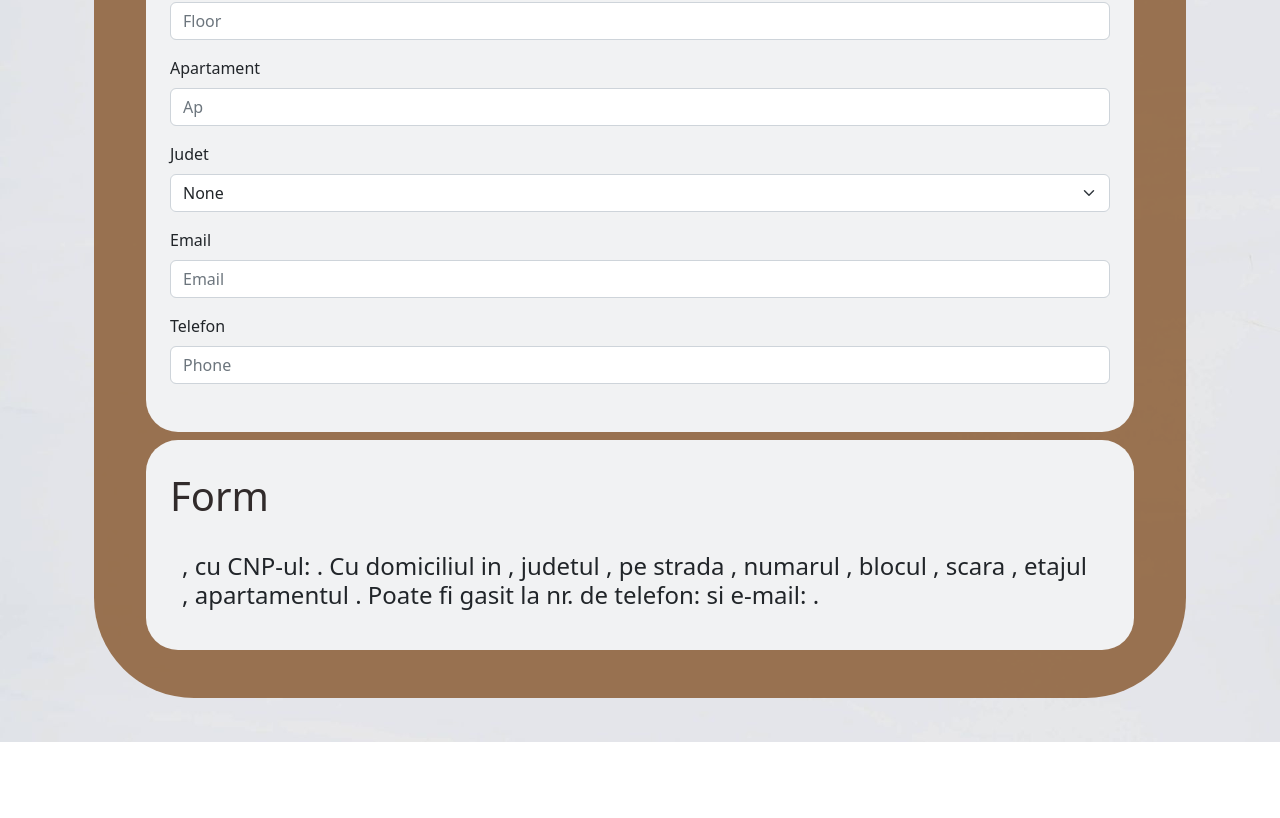
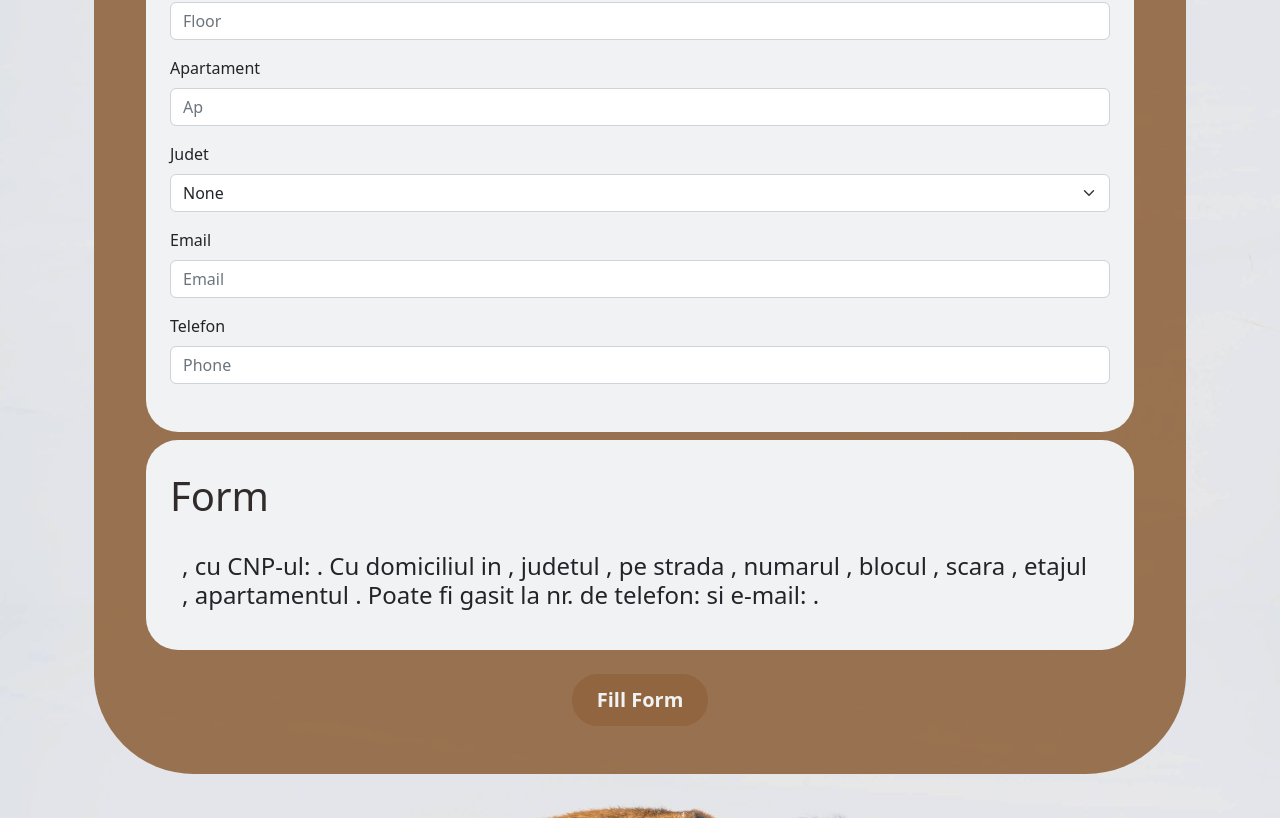
Before and after one commit to Olar-Alex-Student/Front-End, a React (Vite) app: page /forms/create/fill in a window 1280 px wide. Shown: the part 1102-1920 px from the top of the page. Before the commit the page ends 1844 px from the top, so only its background shows below. Built offline with nearby package versions, Linux system fonts and the light colour scheme.

Commit message:
Create Post To Fill Form But 422 Error

```diff
--- a/src/components/CreateForms.jsx
+++ b/src/components/CreateForms.jsx
@@ -5,6 +5,8 @@ import JoditEditor from 'jodit-react';
 import {LoginForm} from './LoginForm';
 
 export const CreateForms = () => {
+
+  const [formID, setFromID] = useState("");
 
   const [show, setShow] = useState(false);
 
@@ -196,6 +198,8 @@ export const CreateForms = () => {
       const response = await axios.post(url, output_data, { headers: headers });
       console.log(response.data); // Handle successful login
       console.log(output_data)
+      setFromID(response.data.id);
+      sessionStorage.setItem('formID', response.data.id);
     } catch (error) {
       console.log('error'); // error.response.data.message
       setError(error.response.data.message)
--- a/src/components/FillForm.jsx
+++ b/src/components/FillForm.jsx
@@ -4,6 +4,8 @@ import axios from "axios";
 import JoditEditor from 'jodit-react';
 
 export const FillForm = () => {
+
+    const [error, setError] = useState("");
 
     const [name, setName] = useState("");
     const [lastName, setLastName] = useState("");
@@ -22,18 +24,54 @@ export const FillForm = () => {
     const handleSubmit = async (e) => {
         e.preventDefault();
 
+        const token = sessionStorage.getItem('token');
+        const id = sessionStorage.getItem('id');
+        const formID = sessionStorage.getItem('formID');
+
+        const url = `https://bizoni-backend-apis.azurewebsites.net/api/v1/users/${id}/forms/${formID}/submissions/`;
+        const headers = {
+            Authorization: `Bearer ${token}`,
+            'Content-Type': 'application/x-www-form-urlencoded'
+        };
+
+        // const output_data = {
+        //     "submission_time": 1678028760,
+        //     "completed_dynamic_fields": {
+        //         "cnp": cnp,
+        //         "name": name,
+        //         "lastname": lastName,
+        //         "location": location,
+        //         "street": street,
+        //         "nr": nr,
+        //         "block": block,
+        //         "stair": stair,
+        //         "floor": floor,
+        //         "apartment": ap,
+        //         "county": county,
+        //         "email": email,
+        //         "phone": phone
+        //     }
+        // }
+
         const output_data = {
-            "title": title,
-            "delete_form_date": Math.floor(Date.now() / 1000 + 86400 * data_retension_period), // 2592000 = 30 days Unix epoch time
-            "sections": sections,
-            "dynamic_fields": dynamic_fields_array
+            "submission_time": 1678028760,
+            "completed_dynamic_fields": {
+                "cnp": 1234567890,
+                "name": "Valentin",
+                "address": "7353 South St. Braintree, MA 02184"
+            }
         }
 
-        try{
-
-        }
-        catch (error){
-
+        try {
+            const response = await axios.post(url, output_data, { headers: headers });
+            console.log(response.data); // Handle successful login
+            console.log(output_data);
+        } catch (error) {
+            console.log('error'); // error.response.data.message
+            console.error(error);
+            console.log(error.response.status); // logs the status code
+            console.log(error.response.data);
+            // console.log(error)
         }
     }
 
@@ -113,6 +151,12 @@ export const FillForm = () => {
                             </div>
                         </div>
                     </form>
+                    <br/>
+                    <div className="col-lg-12">
+                        <div className='d-flex align-items-center justify-content-center'>
+                            <Button className='custom-button custom-button-inverted medium-button-size rounded-pill fw-bold' onClick={(e) => handleSubmit(e)}>Fill Form</Button>
+                        </div>
+                    </div>
                 </div>
             </Container>
         </div>
```
